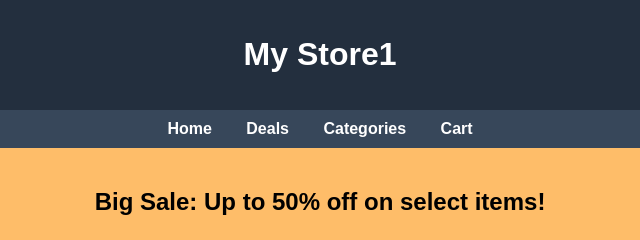
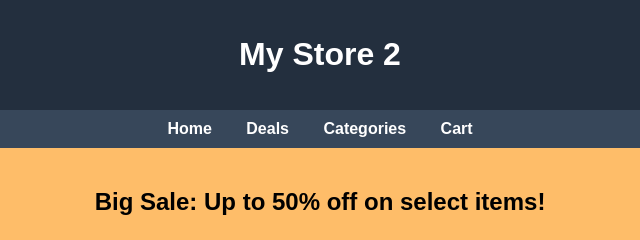
Before and after one commit to vrk019780/terraform-jenkins-aws-ci, a plain HTML site: page index.html in a window 1280 px wide. Shown: the top 240 px of the page, 320-960 px from the left. Drawn offline with Linux system fonts and the light colour scheme.

```diff
--- a/index.html
+++ b/index.html
@@ -36,7 +36,7 @@
 </head>
 <body>
   <header>
-    <h1>My Store1 </h1>
+    <h1>My Store 2</h1>
   </header>
   <nav>
     <a href="#">Home</a>
```
Also changed, not shown: 1 other file.
